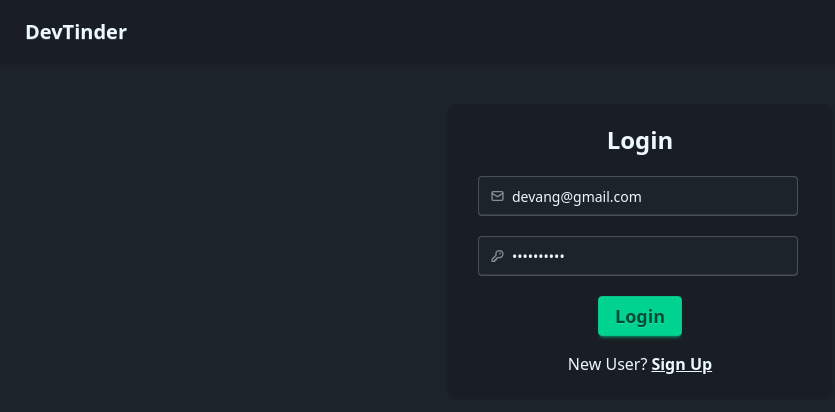
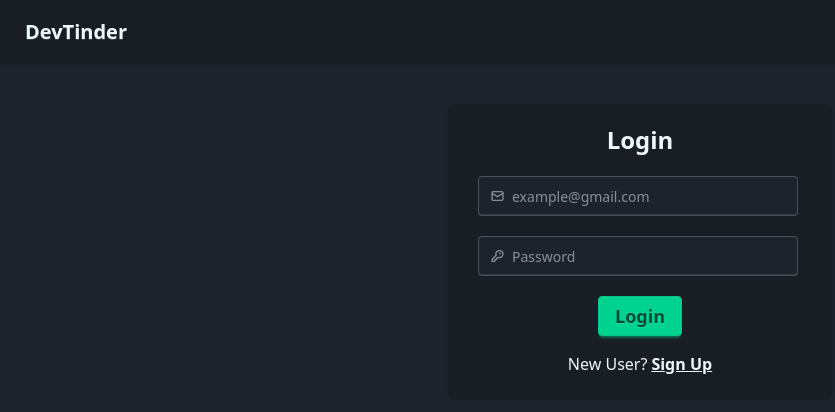
Before and after one commit to DevangMhatre/devTinder-frontend, a React (Vite) app: page /login in a window 1280 px wide. Shown: the top 412 px of the page, without its empty margins (0-835 px from the left). Built offline with nearby package versions, Linux system fonts and the light colour scheme; no server answers.

Commit message:
Login - Minor Issue

```diff
--- a/src/components/Connections.jsx
+++ b/src/components/Connections.jsx
@@ -50,7 +50,7 @@ function Connections() {
           >
             <div>
               <img
-                className="w-20 h-20 rounded-full"
+                className="w-20 h-20 rounded-full basis-[10%]"
                 src={photoURL}
                 alt={firstName + " " + "Photo"}
               />
--- a/src/components/Requests.jsx
+++ b/src/components/Requests.jsx
@@ -60,7 +60,7 @@ function Requests() {
             className="flex m-4 p-4 rounded-lg bg-base-300 w-1/2 mx-auto"
           >
             <div className="flex flex-1">
-              <div>
+              <div className="basis-[15%]">
                 <img
                   className="w-20 h-20 rounded-full"
                   src={photoURL}
--- a/src/components/SignUp_In/SignUp_In.jsx
+++ b/src/components/SignUp_In/SignUp_In.jsx
@@ -12,8 +12,8 @@ import { BASE_URL } from "../../utils/constants";
 function SignUp_In() {
   const [firstName, setFirstName] = useState("");
   const [lastName, setLastName] = useState("");
-  const [emailId, setEmailId] = useState("devang@gmail.com");
-  const [password, setPassword] = useState("Devang@123");
+  const [emailId, setEmailId] = useState("");
+  const [password, setPassword] = useState("");
   const [isLoginForm, setIsLoginForm] = useState(true);
   const dispatch = useDispatch();
   const navigate = useNavigate();
```
Also changed, not shown: 1 other file (tests, documents, lock files or other folders).
